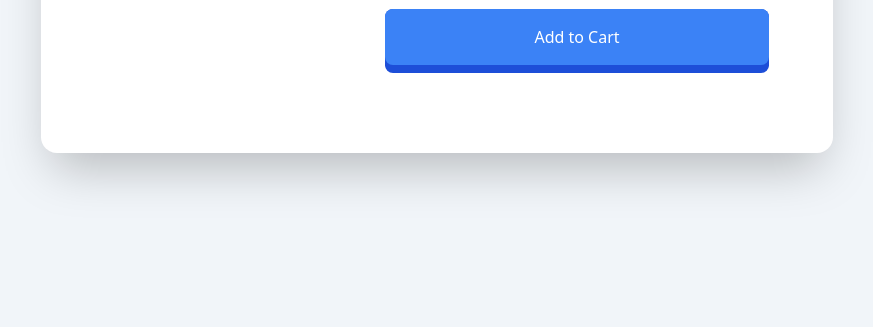
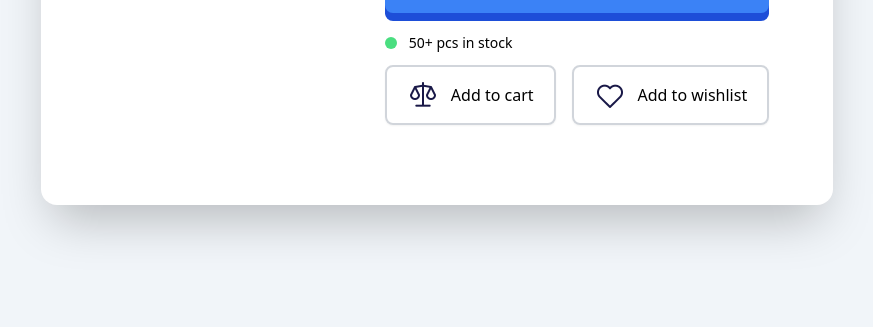
Before and after one commit to iqoll/product-modal, a website: page index.html in a window 1280 px wide. Shown: the part 473-800 px from the top of the page, without its empty margins (203-1076 px from the left). Drawn offline with Linux system fonts and the light colour scheme.

Commit message:
stock and bottom buttons

```diff
--- a/index.html
+++ b/index.html
@@ -47,6 +47,23 @@
               </div>
             </button>
           </div>
+          <!-- Stock -->
+          <div class="flex items-center space-x-3 group">
+            <div class="w-3 h-3 bg-green-400 rounded-full group-hover:animate-ping"></div>
+            <p class="text-sm">50+ pcs in stock</p>
+          </div>
+
+          <!-- Bottom Buttons Container -->
+          <div class="flex flex-col space-y-4 md:space-y-0 md:flex-row md:space-x-4">
+            <button class="flex items-center justify-center py-3 px-5 space-x-3 border-2 border-gray-300 rounded-lg shadow-sm hover:bg-opacity-30 hover:shadow-lg hover:-translate-y-0.5 transition-all duration-150">
+              <img src="images/weight.png" alt="" class="w-8">
+              <span>Add to cart</span>
+            </button>
+            <button class="flex items-center justify-center py-3 px-5 space-x-3 border-2 border-gray-300 rounded-lg shadow-sm hover:bg-opacity-30 hover:shadow-lg hover:-translate-y-0.5 transition-all duration-150">
+              <img src="images/heart.png" alt="" class="w-8">
+              <span>Add to wishlist</span>
+            </button>
+          </div>
         </div>
       </div>
     </div>
```
Also changed, not shown: css/style.css.
